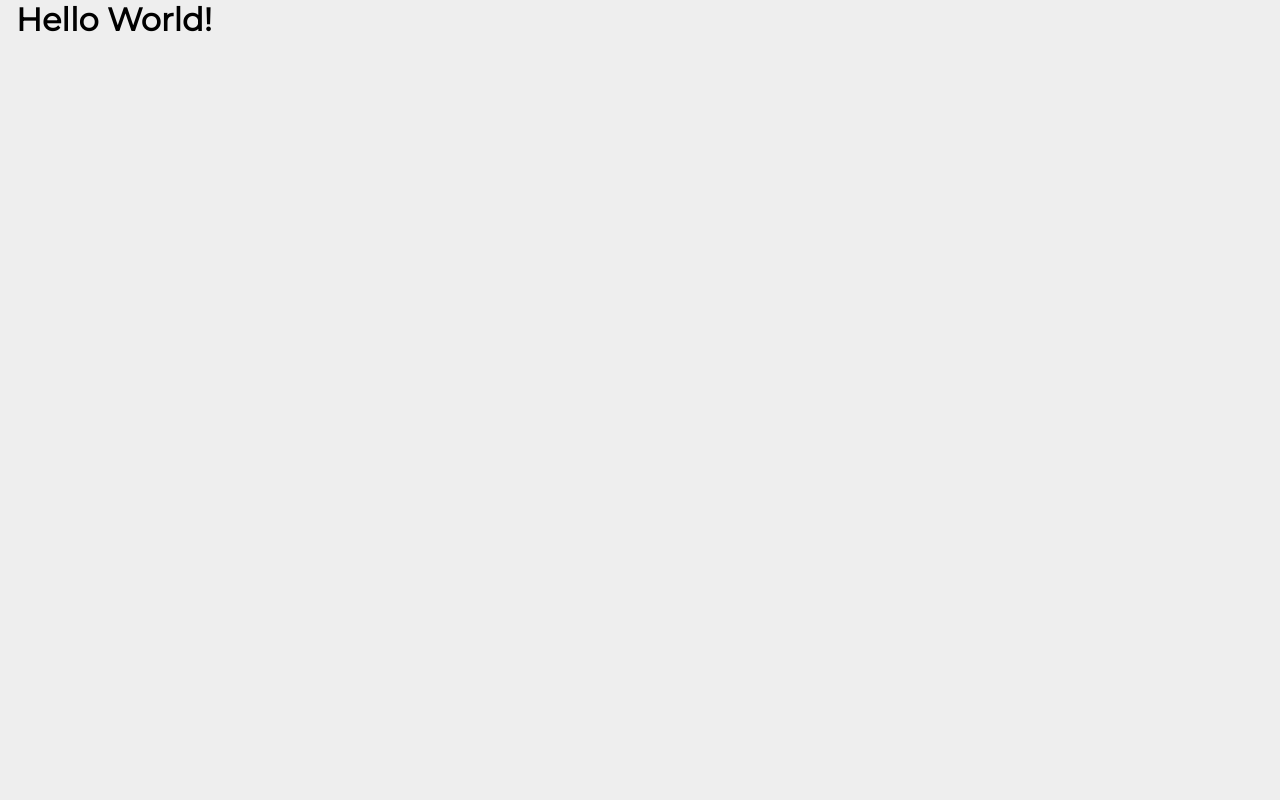
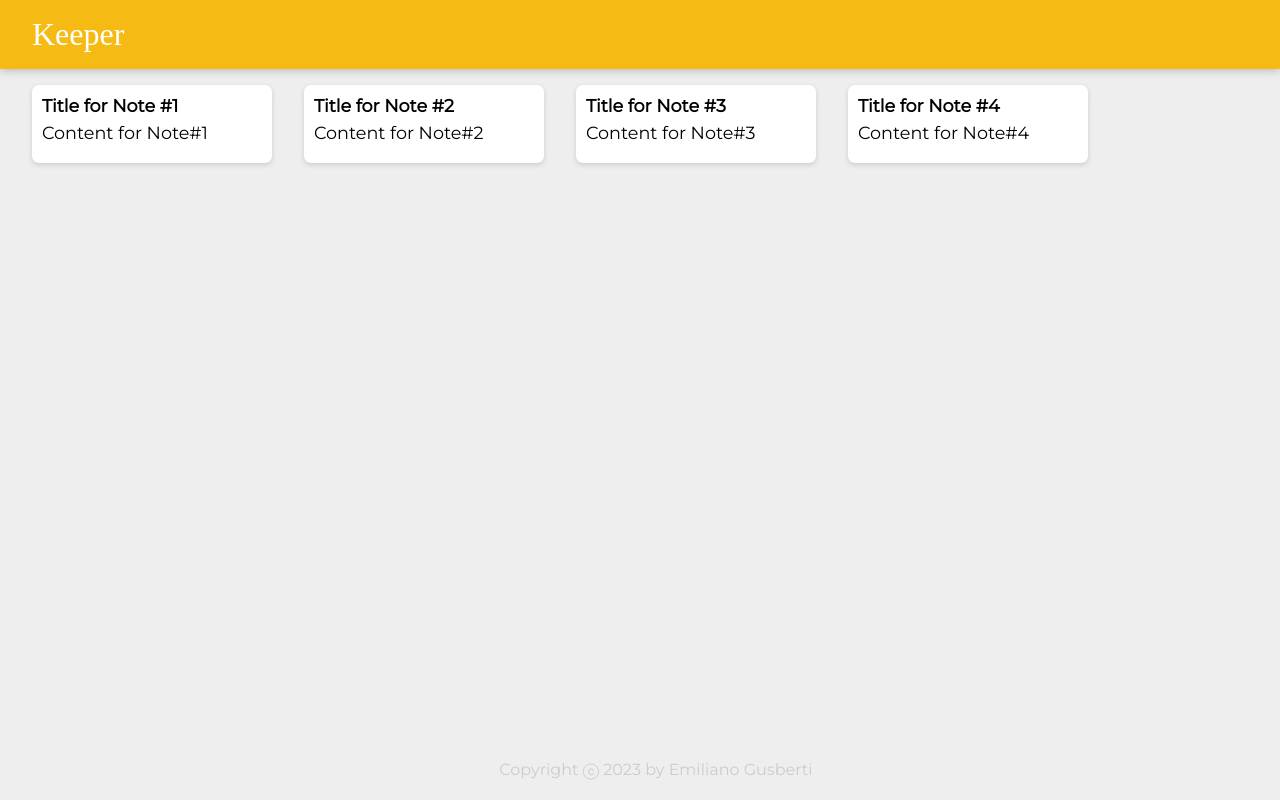
Before and after one commit to EGusb/Keeper-App, a React (Create React App) app: page / in a window 1280 px wide. Built offline with nearby package versions, Linux system fonts and the light colour scheme; a web font is replaced by a local one.

Commit message:
Add Header, Footer and Note files

```diff
--- /dev/null
+++ b/src/components/App.jsx
@@ -0,0 +1,17 @@
+import React from "react";
+
+import Footer from "./Footer";
+import Header from "./Header";
+import Note from "./Note";
+
+function App() {
+  return (
+    <div>
+      <Header />
+      <Note />
+      <Footer />
+    </div>
+  );
+}
+
+export default App;
--- /dev/null
+++ b/src/components/Footer.jsx
@@ -0,0 +1,16 @@
+import React from "react";
+
+function Footer() {
+  const name = "Emiliano Gusberti";
+  const currentYear = new Date().getFullYear();
+
+  return (
+    <footer>
+      <p>
+        Copyright ⓒ {currentYear} by {name}
+      </p>
+    </footer>
+  );
+}
+
+export default Footer;
--- /dev/null
+++ b/src/components/Header.jsx
@@ -0,0 +1,11 @@
+import React from "react";
+
+function Header() {
+  return (
+    <header className="header">
+      <h1>Keeper</h1>
+    </header>
+  );
+}
+
+export default Header;
--- /dev/null
+++ b/src/components/Note.jsx
@@ -0,0 +1,18 @@
+import React from "react";
+
+function Note() {
+  let result = [];
+
+  for (let i = 1; i <= 4; i++) {
+    result.push(
+      <div className="note">
+        <h1>Title for Note #{i}</h1>
+        <p>Content for Note#{i}</p>
+      </div>
+    );
+  }
+
+  return <div>{result}</div>;
+}
+
+export default Note;
--- a/src/index.js
+++ b/src/index.js
@@ -1,9 +1,24 @@
+//1. Create a new React app.
+//2. Create a App.jsx component.
+//3. Create a Header.jsx component that renders a <header> element
+//to show the Keeper App name in an <h1>.
+//4. Create a Footer.jsx component that renders a <footer> element
+//to show a copyright message in a <p> with a dynamically updated year.
+//5. Create a Note.jsx component to show a <div> element with a
+//<h1> for a title and a <p> for the content.
+//6. Make sure that the final website is styled like the example shown here:
+//https://l1pp6.csb.app/
+
+//HINT: You will need to study the classes in teh styles.css file to appy styling.
+
 import React from "react";
 import ReactDOM from "react-dom";
 
+import App from "./components/App";
+
 ReactDOM.render(
   <React.StrictMode>
-    <h1>Hello World!</h1>
+    <App />
   </React.StrictMode>,
   document.getElementById("root")
 );
```
